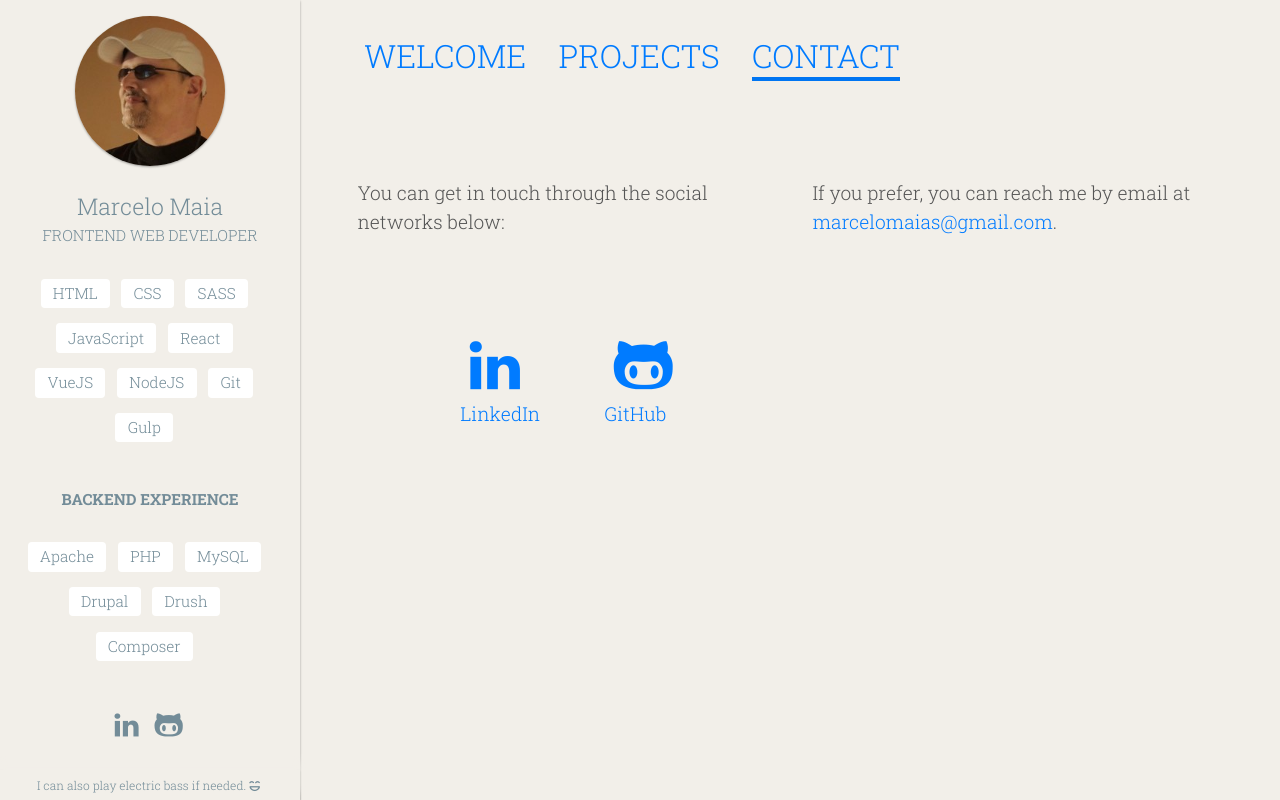
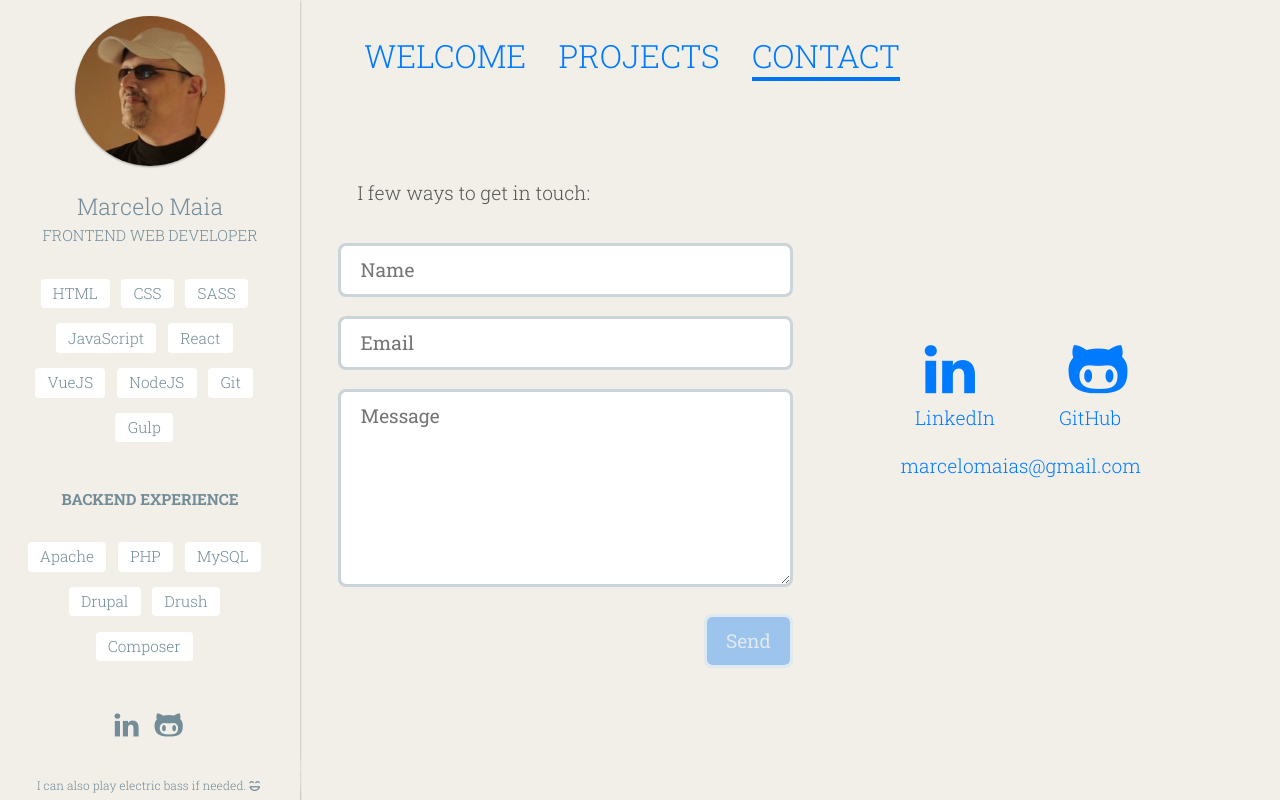
Before and after one commit to marcelomaias/portfolio-2019, a Gatsby site: page /contact in a window 1280 px wide. Built offline with nearby package versions, Linux system fonts and the light colour scheme; Gatsby itself is replaced by a stand-in of ours.

Commit message:
Added contact form

```diff
--- a/src/pages/contact.jsx
+++ b/src/pages/contact.jsx
@@ -1,9 +1,63 @@
 import React from "react"
+import axios from "axios"
 
 import Layout from "../components/layout"
 import SEO from "../components/seo"
 
-const ContactPage = () => (
+class ContactPage extends React.Component {
+  state = {
+    name: "",
+    // lastname: "",
+    email: "",
+    message: "",
+    mailSent: false,
+    validForm: false,
+  }
+
+  handleInputForm = event => {
+    this.setState({ [event.target.name]: event.target.value })
+    if (
+      this.state.name !== "" &&
+      this.state.email !== "" &&
+      this.state.message !== ""
+      // this.state.lastname === ""
+    ) {
+      this.setState({
+        validForm: true,
+      })
+    }
+  }
+  handleSubmit = e => {
+    e.preventDefault()
+    const content = {
+      name: this.state.name,
+      email: this.state.email,
+      message: this.state.message,
+    }
+    const config = {
+      headers: {
+        "Content-Type": "application/x-www-form-urlencoded",
+      },
+    }
+    axios
+      .post(
+        "https://hooks.zapier.com/hooks/catch/3107201/lqp2co/",
+        content,
+        config
+      )
+      .then(response => {
+        this.setState({
+          mailSent: true,
+        })
+      })
+      .catch(error => {
+        console.log(error)
+      })
+  }
+
+  render() {
+    console.log(this.state)
+    return (
       <Layout>
         <SEO
           title="Contact"
@@ -12,7 +66,55 @@ const ContactPage = () => (
 
         <div id="page-content" className="contact-page">
           <div>
-        <p>You can get in touch through the social networks below:</p>
+            {this.state.mailSent ? (
+              <div className="thanksMessage">
+                Thank you for getting in touch! <br /> I will get back to you
+                shortly.
+              </div>
+            ) : (
+              <form onSubmit={this.handleSubmit}>
+                <p>I few ways to get in touch:</p>
+                <input
+                  type="text"
+                  name="name"
+                  placeholder="Name"
+                  onChange={this.handleInputForm}
+                  value={this.state.name}
+                />
+
+                {/* <input
+                  type="text"
+                  name="lastname"
+                  placeholder="Last Name"
+                  onChange={this.handleInputForm}
+                  value={this.state.lastname}
+                /> */}
+
+                <input
+                  type="email"
+                  name="email"
+                  placeholder="Email"
+                  onChange={this.handleInputForm}
+                  value={this.state.email}
+                />
+
+                <textarea
+                  name="message"
+                  rows="6"
+                  placeholder="Message"
+                  onChange={this.handleInputForm}
+                  value={this.state.message}
+                />
+
+                <div className="button">
+                  <button type="submit" disabled={!this.state.validForm}>
+                    Send
+                  </button>
+                </div>
+              </form>
+            )}
+          </div>
+          <div>
             <div className="social">
               <a
                 target="_blank"
@@ -30,16 +132,17 @@ const ContactPage = () => (
                 <i className="icon-github" />
                 <div>GitHub</div>
               </a>
+              <p className="email">
+                <a href="mailto:marcelomaias@gmail.com">
+                  marcelomaias@gmail.com
+                </a>
+              </p>
             </div>
-      </div>
-      <div>
-        <p>
-          If you prefer, you can reach me by email at
-          <a href="mailto:marcelomaias@gmail.com"> marcelomaias@gmail.com</a>.
-        </p>
           </div>
         </div>
       </Layout>
     )
+  }
+}
 
 export default ContactPage
```
Lines whose indentation alone changed are shown as unchanged.
